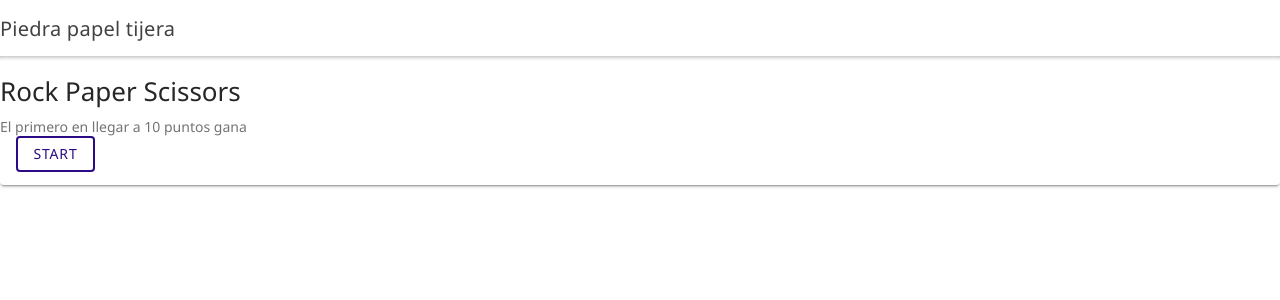
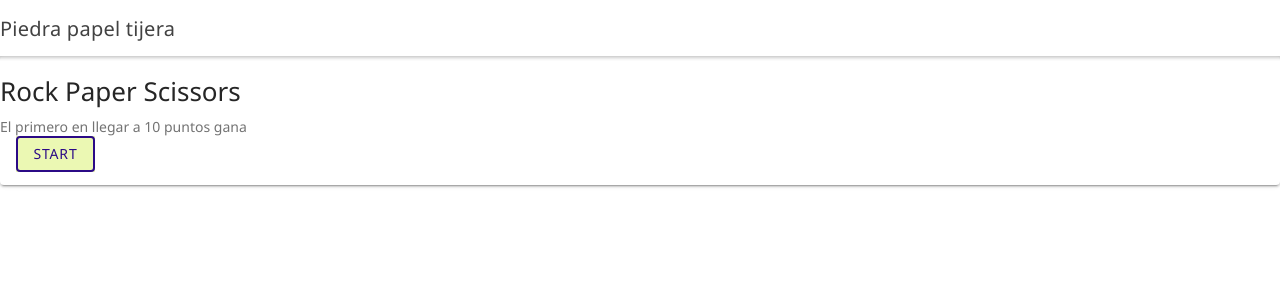
Before and after one commit to geannyna/PPT_game, a React (Create React App) app: page /index in a window 1280 px wide. Shown: the top 300 px of the page. Built offline with nearby package versions, Linux system fonts and the light colour scheme.

Commit message:
Estilos modificados

```diff
--- a/src/pages/Home/Home.tsx
+++ b/src/pages/Home/Home.tsx
@@ -36,8 +36,8 @@ const handleClick = () => {
 
       <IonCardContent>
         <IonRouterLink onClick={handleClick}>
-          <div className="start">
-            <IonButton fill="outline">Start</IonButton>
+          <div>
+            <IonButton className="start" fill="outline">Start</IonButton>
           </div>
         </IonRouterLink>
       </IonCardContent>
--- a/src/theme/variables.css
+++ b/src/theme/variables.css
@@ -297,3 +297,7 @@ b {
   background-size: cover;
   background-color: blue;
 }
+.start{
+  background-color: #ebf8b3;
+  border: none;
+}
```
